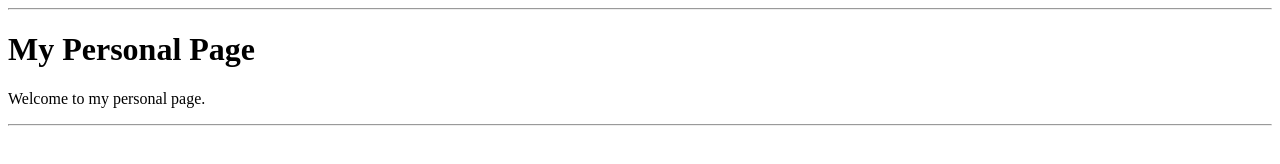
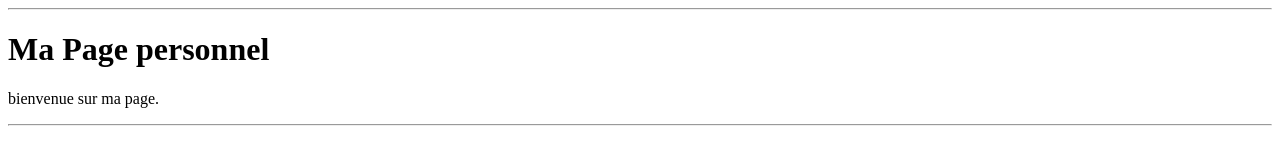
Before and after one commit to Saad-dz/Saad-dz.github.io, a plain HTML site: page index.html in a window 1280 px wide. Drawn offline with Linux system fonts and the light colour scheme.

Commit message:
Update index.html

```diff
--- a/index.html
+++ b/index.html
@@ -1,7 +1,7 @@
 <!DOCTYPE html>
 <html>
 <head>
-	<title>My Personal Page</title>
+	<title>Ma homePage</title>
 	<link rel="meta" type="application/rdf+xml" title="FOAF" href="https://saad-dz.github.io/foaf.rdf"/>
 
 </head>
@@ -9,9 +9,9 @@
 
 	<hr/>
 
-	<h1>My Personal Page</h1>
+	<h1>Ma Page personnel</h1>
 
-	<p>Welcome to my personal page.</p>
+	<p>bienvenue sur ma page.</p>
 
 	<hr/>
 	<footer></footer>
```
